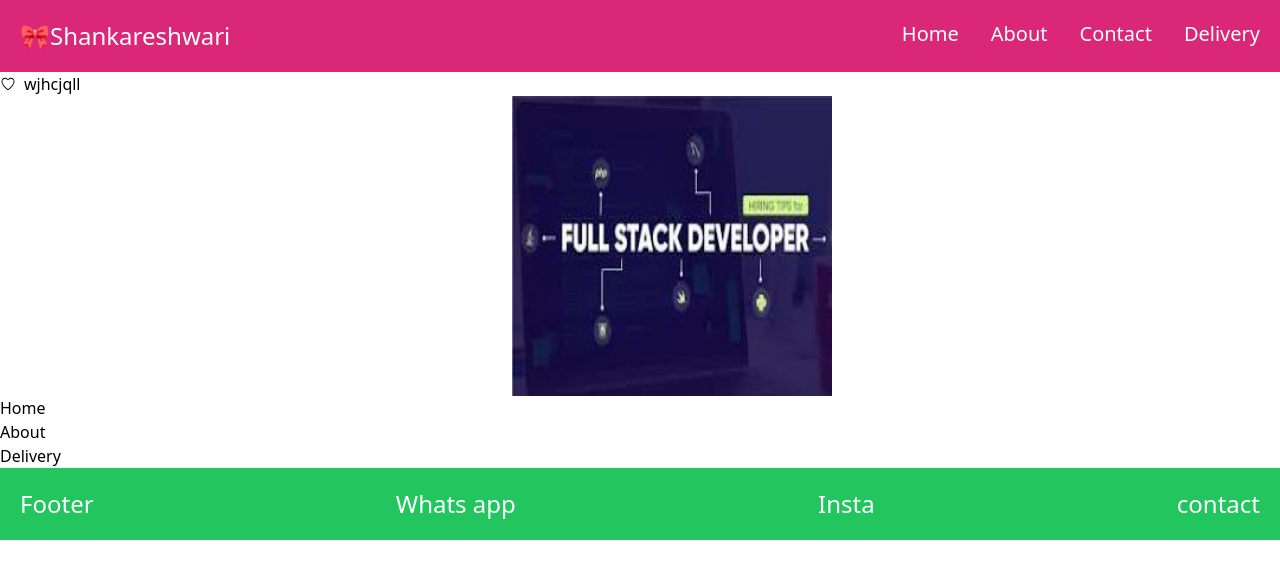
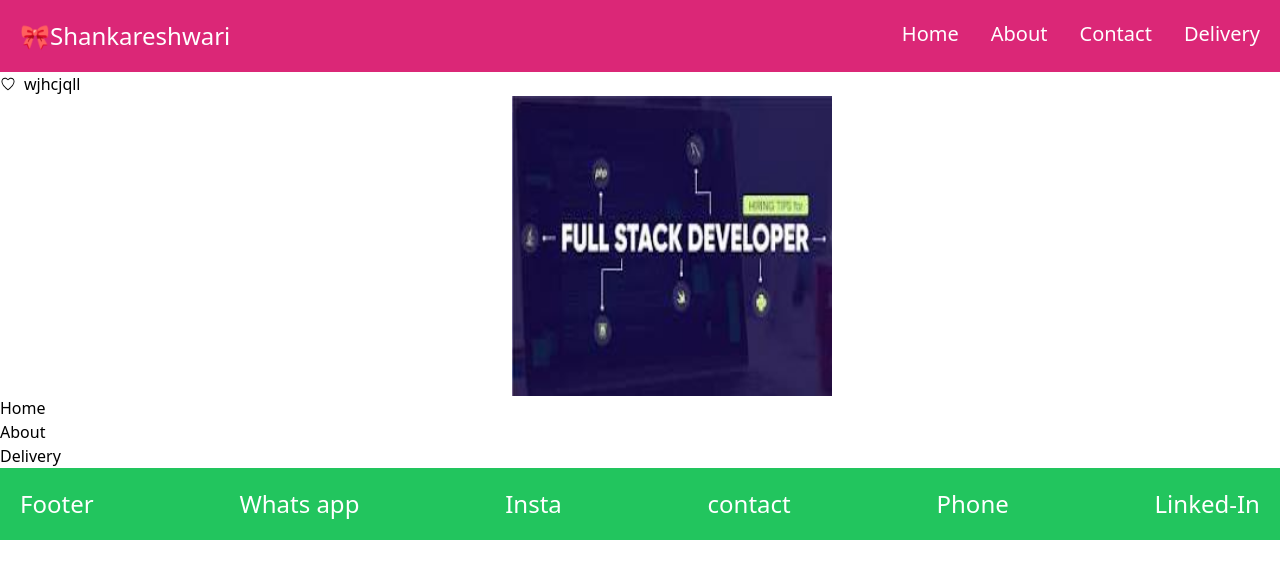
Before and after one commit to abi4679553/routesbasic, a React (Create React App) app: page / in a window 1280 px wide. Shown: the top 578 px of the page. Built offline with nearby package versions, Linux system fonts and the light colour scheme.

Commit message:
update Footer.js

```diff
--- a/src/components/Footer.js
+++ b/src/components/Footer.js
@@ -7,6 +7,8 @@ const Footer = () => {
         <p>Whats app</p>
         <p>Insta</p>
         <p>contact</p>
+        <p>Phone </p>
+        <p>Linked-In</p>
     </div>
   )
 }
```
